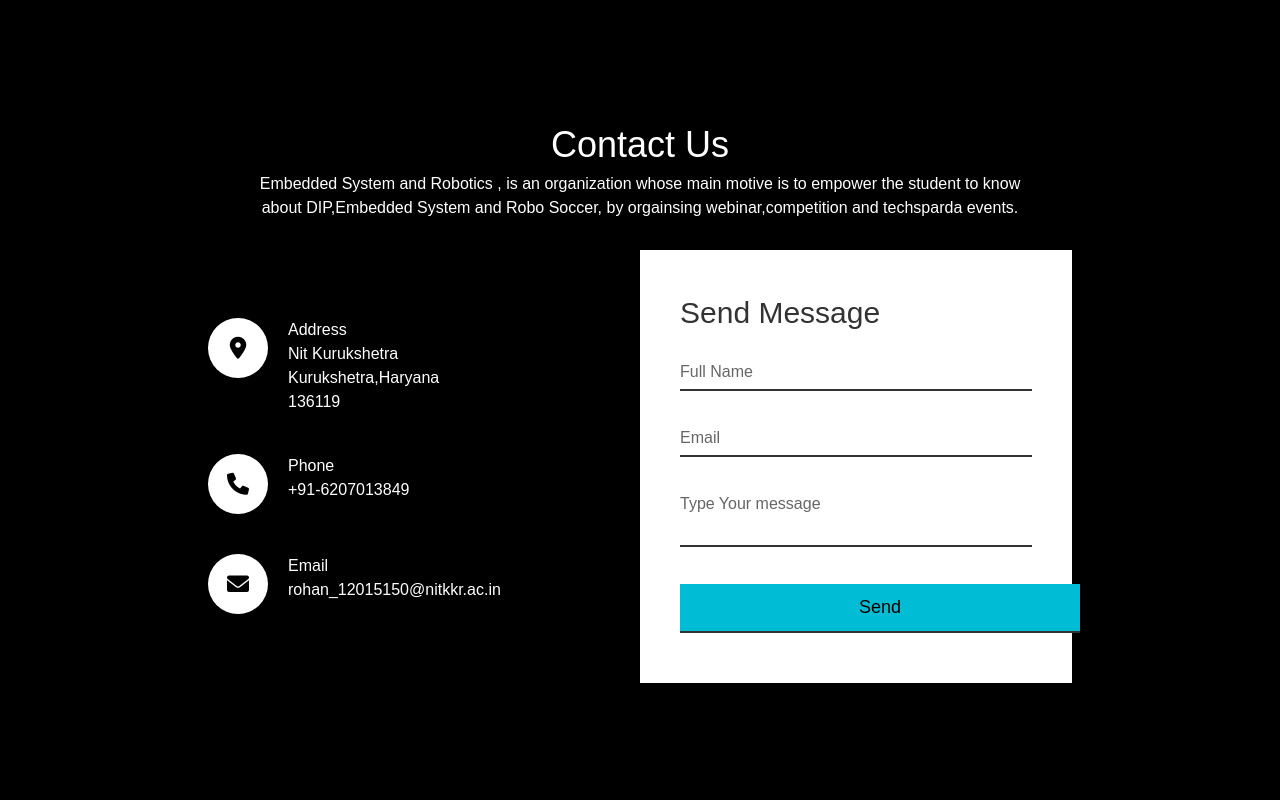
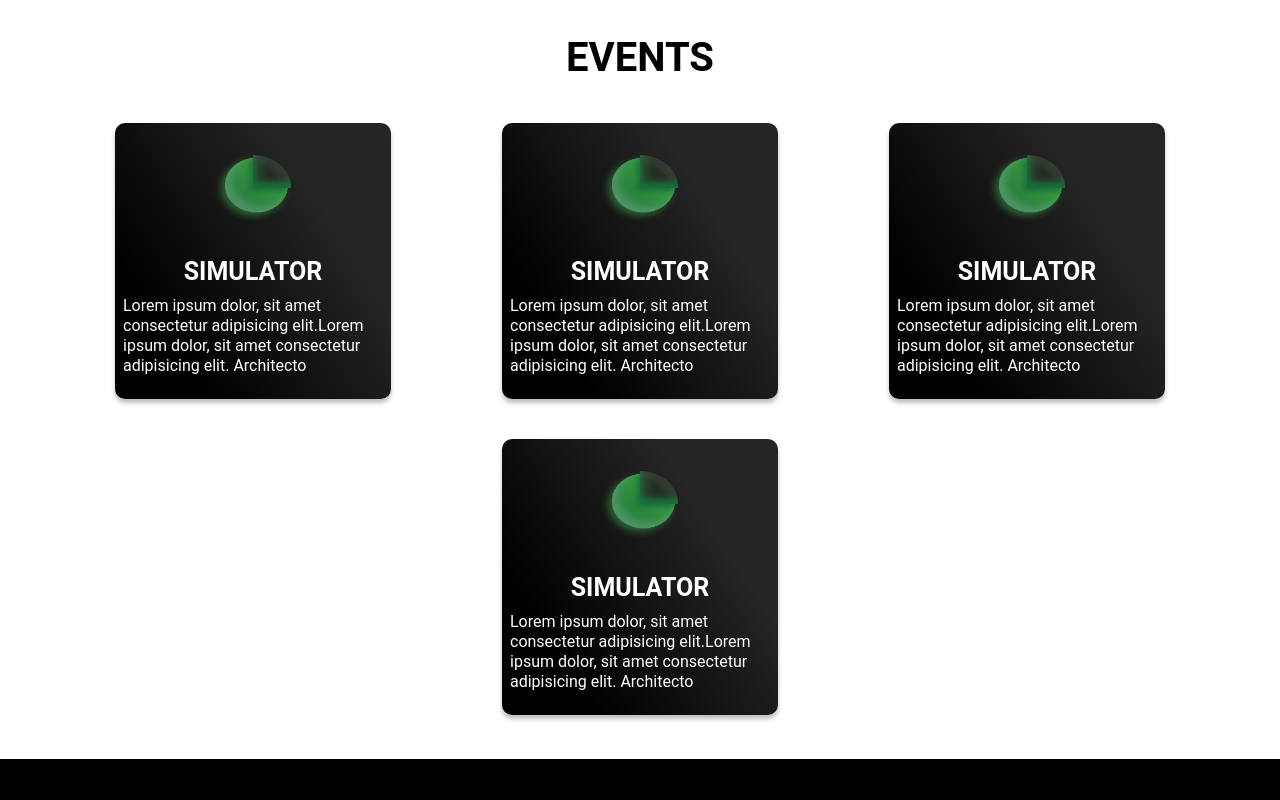
Before and after one commit to EmrNITK/website, a React (Create React App) app: page / in a window 1280 px wide. Shown: the top 800 px of the page. Built offline with nearby package versions, Linux system fonts and the light colour scheme.

Commit message:
events component completed
it contains image  in image folder ,
css file is included in styles folder

```diff
--- a/src/components/Events.js
+++ b/src/components/Events.js
@@ -1,9 +1,36 @@
 import React from "react";
+import "./styles/events.css"
+import Image from "./images/chart.png"
 
 export default function Events(){
 
   return (
     <section id="events">
+      <div className="event-container">
+        <h1>EVENTS</h1>
+        <div className="box">
+          <div className="items" >
+            <img src={Image} />
+            <h2>SIMULATOR</h2>
+            <p> Lorem ipsum dolor, sit amet consectetur adipisicing elit.Lorem ipsum dolor, sit amet consectetur adipisicing elit. Architecto</p>
+          </div>
+          <div className="items">
+            <img src={Image} />
+            <h2>SIMULATOR</h2>
+            <p> Lorem ipsum dolor, sit amet consectetur adipisicing elit.Lorem ipsum dolor, sit amet consectetur adipisicing elit. Architecto</p>
+          </div>
+          <div className="items">
+            <img src={Image} />
+            <h2>SIMULATOR</h2>
+            <p> Lorem ipsum dolor, sit amet consectetur adipisicing elit.Lorem ipsum dolor, sit amet consectetur adipisicing elit. Architecto</p>
+          </div>
+          <div className="items">
+            <img src={Image} />
+            <h2>SIMULATOR</h2>
+            <p> Lorem ipsum dolor, sit amet consectetur adipisicing elit.Lorem ipsum dolor, sit amet consectetur adipisicing elit. Architecto</p>
+          </div>
+        </div>
+      </div>
     </section>
   )
 }
--- /dev/null
+++ b/src/components/styles/events.css
@@ -0,0 +1,81 @@
+.events{
+    margin: 3px;
+    padding: 2px;
+}
+.event-container{
+    margin: 2px;
+    padding: 10px;
+}
+.event-container > h1 {
+    margin: 12px;
+    padding: 10px;
+    display: flex;
+    align-items: center;
+    justify-content: center;
+    font-family: 'Roboto';
+    font-style: normal;
+    font-weight: 700;
+    font-size: 40px;
+    line-height: 47px;
+}
+.box {
+    display: flex;
+    align-items: center;
+    justify-content: space-evenly;
+    flex-wrap: wrap;
+    margin: 12px;
+}
+.items{
+    color: white;
+    margin:20px;
+    width: 276px;
+    height: 276px;
+    left: 99px;
+    top: 1907px;
+    background: linear-gradient(57.01deg, #000000 20.27%, #252525 73.95%);
+    box-shadow: 0px 4px 4px rgba(0, 0, 0, 0.25);
+    backdrop-filter: blur(2px);
+    border-radius: 10px;
+    transition: width 0.5s, height 0.5s;
+}
+.items > h2 {
+    display: flex;
+    align-items: center;
+    justify-content: center;
+    font-family: 'Roboto';
+    font-style: normal;
+    font-weight: 700;
+    font-size: 25px;
+    line-height: 38px;
+}
+.items > img {
+   display:flex;
+    display: flex;
+    margin: auto;
+    justify-content: center;
+    align-items: center;
+    width: 150px;
+    height: 130px;
+    left: 59px;
+    top: 59px;
+
+}
+.items > p{
+    display: flex;
+    justify-content: center;
+    align-items: center;
+    padding: 5px;
+    padding-left: 8px;
+    font-family: 'Roboto';
+    font-style: normal;
+    font-weight: 400;
+    font-size: 16px;
+    line-height: 20px;
+}
+.items:hover{
+    background: #000;
+    width: 277px;
+    height: 277px;
+    box-shadow: 10px 10px 10px #888888;
+    color: white;
+}
```
Also changed, not shown: src/components/images/chart.png (added).
